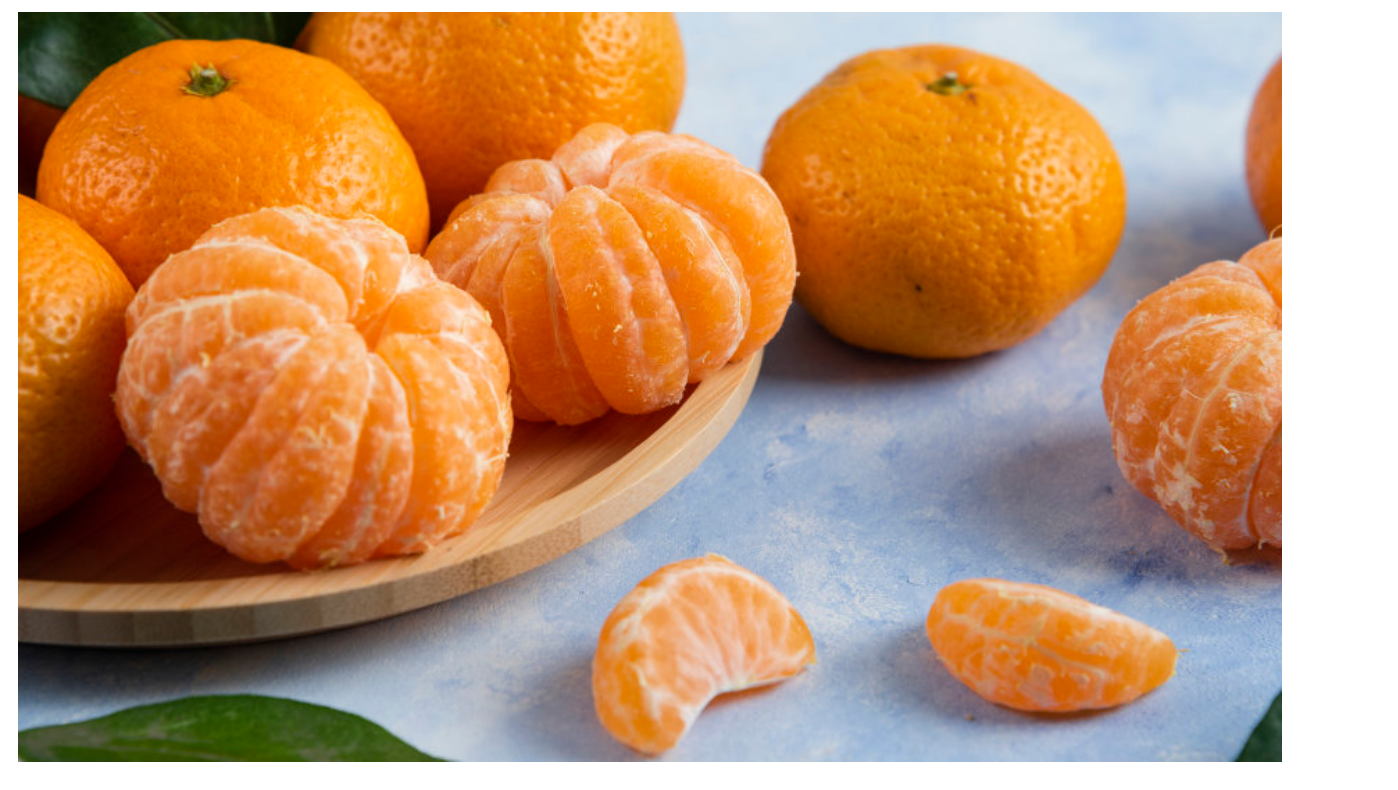
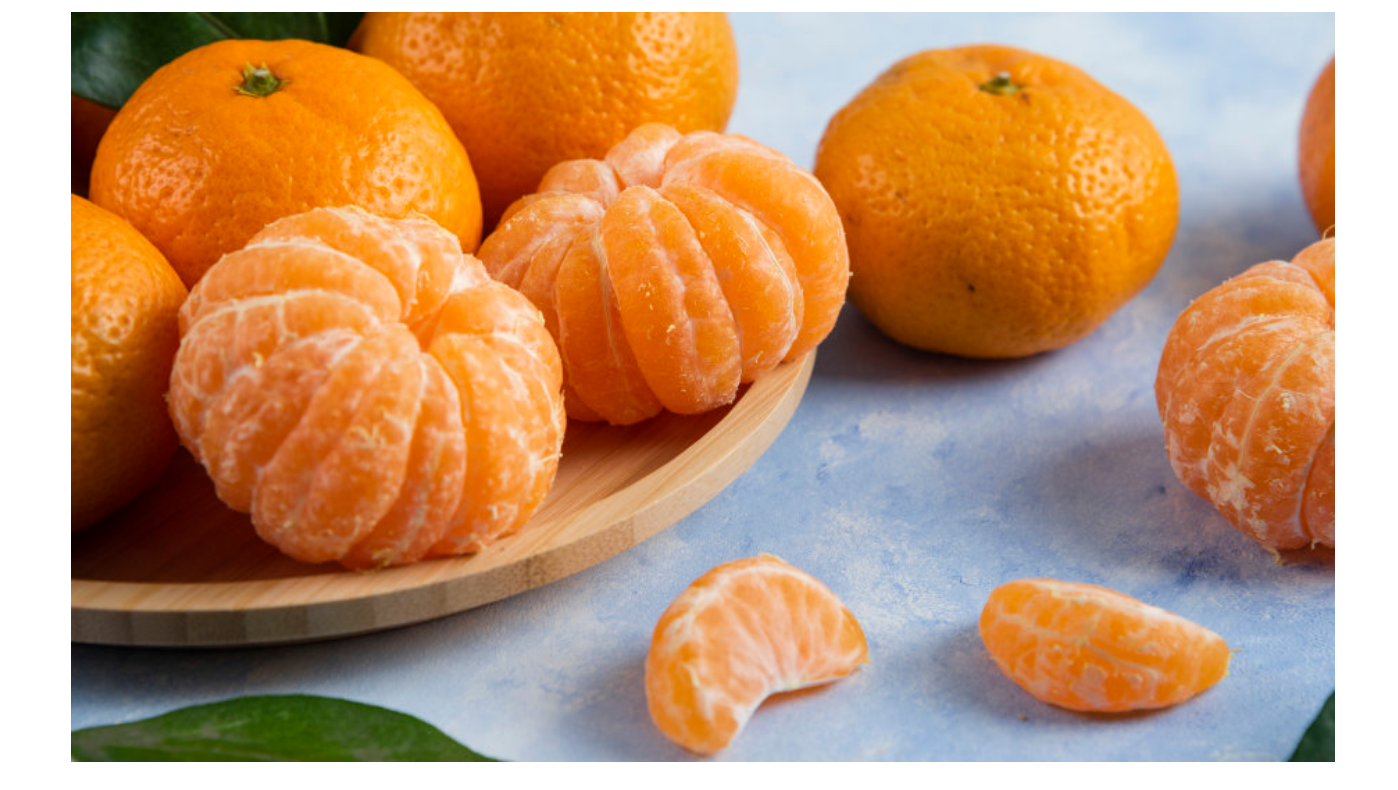
Before and after one commit to PenguinPero/PenguinPero.github.io, a plain HTML site: page poklon_mami.html in a window 1280 px wide. Shown: the part 107-897 px from the top of the page, 1398 px wide, since content can reach past the window. Drawn offline with Linux system fonts and the light colour scheme.

Commit message:
Changed bugs

```diff
--- a/poklon_mami.html
+++ b/poklon_mami.html
@@ -22,7 +22,7 @@ p {
 
 </style>
 
-<div style="width:100%; display:inline-block; padding: 10px 5% 5% 10px;">
+<div style="width:100%; display:inline-block; padding: 10px 5%;">
 
 <center>
 <h1><span style='color: #719427'>VOĆARSTVO</span> / Kako na pravilan način posaditi mandarinu iz koštice?</h1>
```
